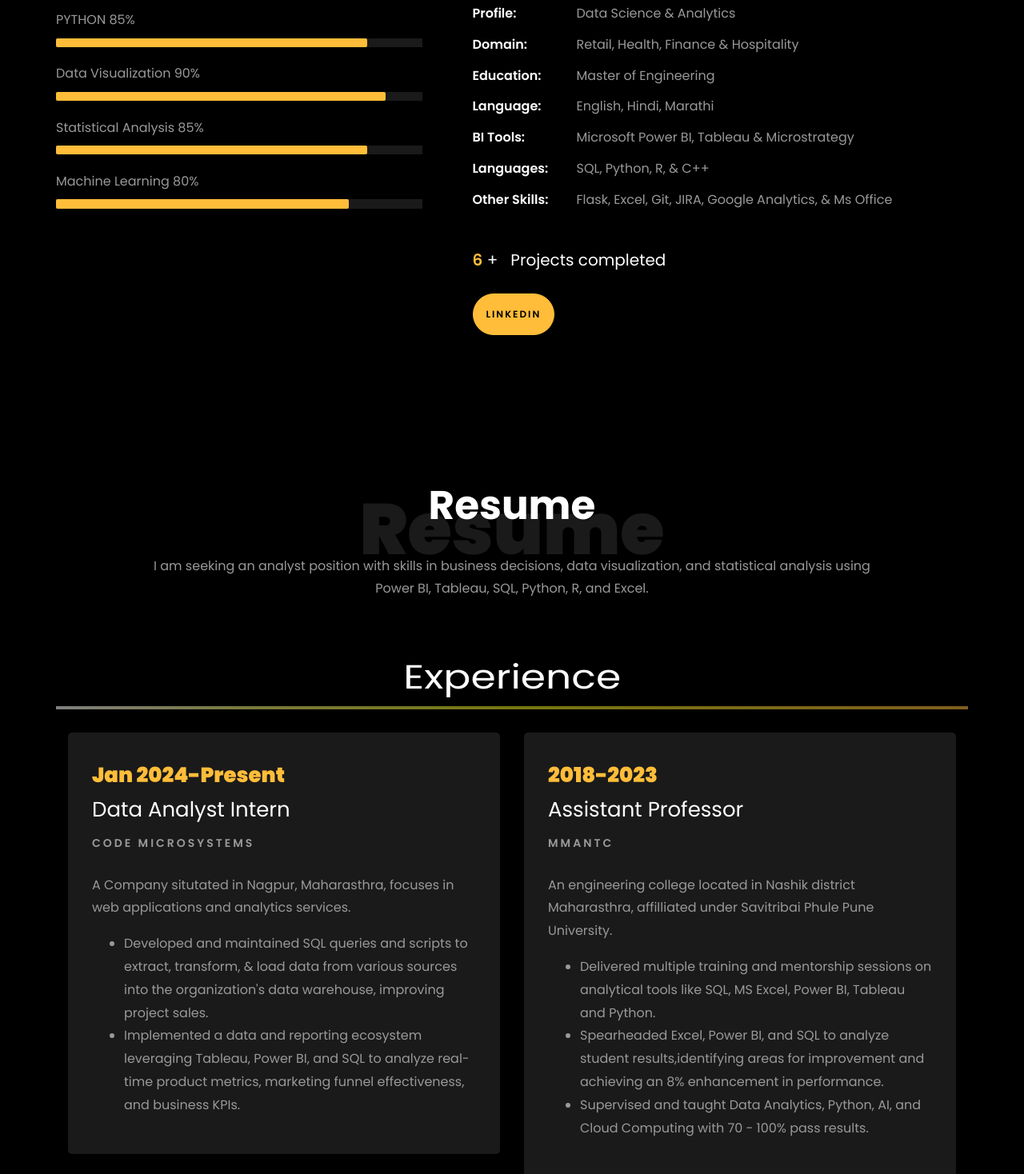
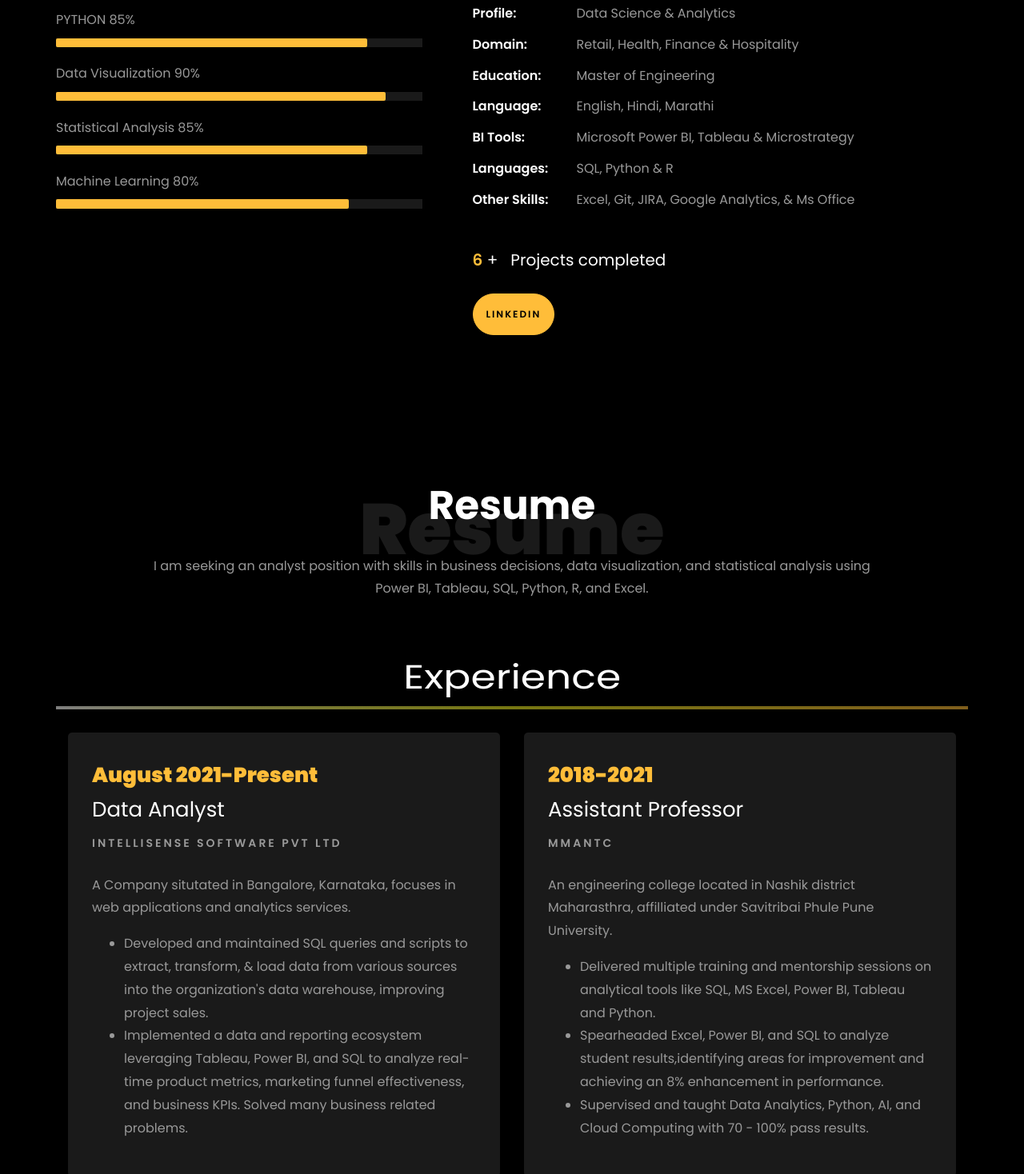
Before and after one commit to faheemansari2357/faheem-portfolio, a plain HTML site: page index.html in a window 1280 px wide. Shown: the part 1142-2610 px from the top of the page at 80% size. Drawn offline with Linux system fonts and the light colour scheme; files whose address does not match are found by name.

Commit message:
IntelliSense Experience added.html

```diff
--- a/index.html
+++ b/index.html
@@ -222,7 +222,7 @@
 									  <div class="about-info">
 										<p><span class="title-s">Name: </span> <span>Faheem Ansari</span></p>
 										<p><span class="title-s">Job Role: </span> <span>Data Analyst</span></p>
-										<p><span class="title-s">Experience: </span> <span>6 Months</span></p>
+										<p><span class="title-s">Experience: </span> <span>3+ years</span></p>
 										<p><span class="title-s">Address: </span> <span>Mumbai, India</span></p>
 									  </div>
 									</div>
@@ -279,8 +279,8 @@
 									<li class="d-flex"><span>Education:</span> <span>Master of Engineering</span></li>
 									<li class="d-flex"><span>Language:</span> <span>English, Hindi, Marathi</span></li>
 									<li class="d-flex"><span>BI Tools:</span> <span>Microsoft Power BI, Tableau &amp; Microstrategy</span></li>
-									<li class="d-flex"><span>Languages:</span> <span>SQL, Python, R, &amp; C++</span></li>
-									<li class="d-flex"><span>Other Skills:</span> <span>Flask, Excel, Git, JIRA, Google Analytics, &amp; Ms Office </span></li>
+									<li class="d-flex"><span>Languages:</span> <span>SQL, Python &amp; R</span></li>
+									<li class="d-flex"><span>Other Skills:</span> <span> Excel, Git, JIRA, Google Analytics, &amp; Ms Office </span></li>
 
 
 								</ul>
@@ -326,17 +326,17 @@
 		<div class="row">
 				<div class="col-md-6">
 					<div class="resume-wrap ftco-animate">
-						<span class="date">Jan 2024-Present</span>
-						<h2>Data Analyst Intern</h2>
-						<span class="position">Code Microsystems</span>
-						<p class="mt-4">A Company situtated in Nagpur, Maharasthra, focuses in web applications and analytics services.
+						<span class="date">August 2021-Present</span>
+						<h2>Data Analyst</h2>
+						<span class="position">IntelliSense Software Pvt Ltd</span>
+						<p class="mt-4">A Company situtated in Bangalore, Karnataka, focuses in web applications and analytics services.
 							<ul>
 								<li>Developed and maintained SQL queries and scripts to extract,
 									transform, & load data from various sources into the organization's data
 									warehouse, improving project sales. </li>
 								<li>Implemented a data and reporting ecosystem leveraging Tableau,
 									Power BI, and SQL to analyze real-time product metrics, marketing
-									funnel effectiveness, and business KPIs.</li>
+									funnel effectiveness, and business KPIs. Solved many business related problems.</li>
 								</ul>
 						</p>
 					</div>
@@ -345,7 +345,7 @@
 
 				<div class="col-md-6">
 					<div class="resume-wrap ftco-animate">
-						<span class="date">2018-2023</span>
+						<span class="date">2018-2021</span>
 						<h2>Assistant Professor</h2>
 						<span class="position">MMANTC</span>
 						<p class="mt-4"> An engineering college located in Nashik district Maharasthra, affilliated under Savitribai Phule Pune University.
@@ -391,7 +391,7 @@
 
     		<div class="row justify-content-center mt-5">
     			<div class="col-md-6 text-center ftco-animate">
-    				<p><a href="https://drive.google.com/file/d/1vF36B2oPVsUUCZBe2HKDMjO1DyafUF7z/view?usp=drive_link" class="btn btn-primary py-4 px-5">Download CV</a></p>
+    				<p><a href="https://drive.google.com/file/d/1-lNYj94O5_DNy2CuEEGPDK4clre35bXB/view?usp=sharing" class="btn btn-primary py-4 px-5">Download CV</a></p>
     			</div>
     		</div>
     	</div>
@@ -563,7 +563,7 @@
           			<span class="icon-paper-plane"></span>
           		</div>
           		<h3 class="mb-4">Email Address</h3>
-	            <p><a href="mailto:info@yoursite.com">faheem2357.1@gmail.com</a></p>
+	            <p><a href="mailto:info@yoursite.com">faheemahmed.ans@gmail.com</a></p>
 	          </div>
           </div>
           <div class="col-md-6 col-lg-3 d-flex ftco-animate">
```
